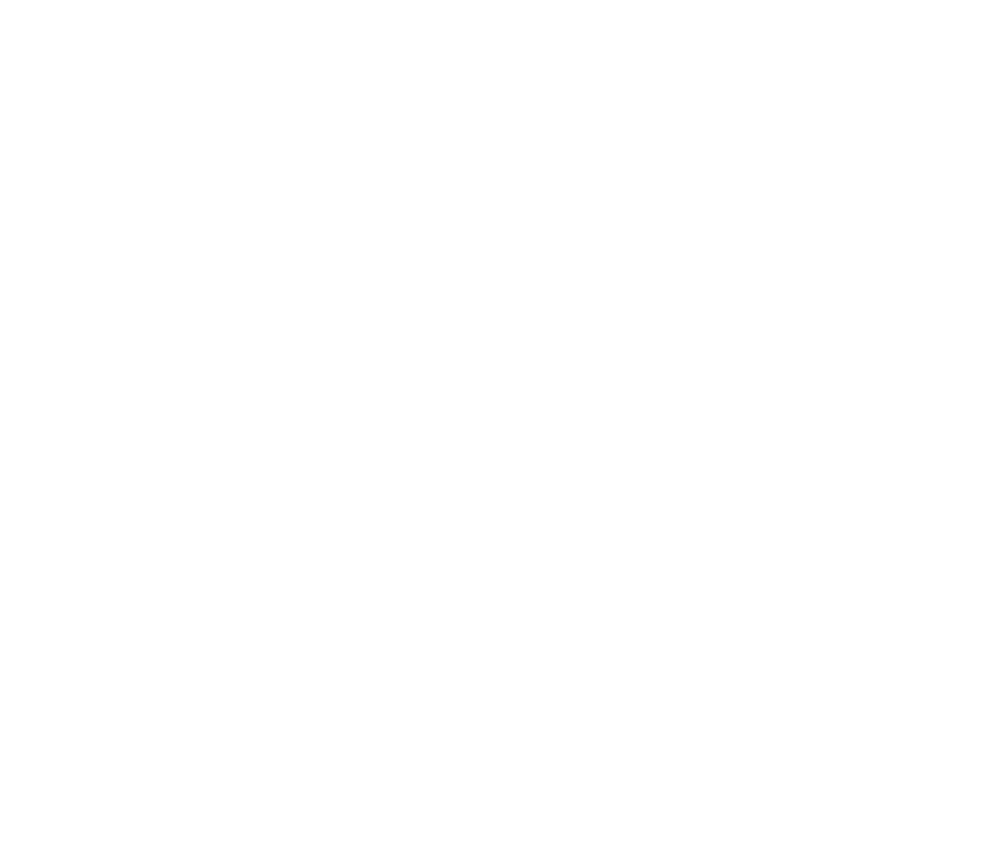
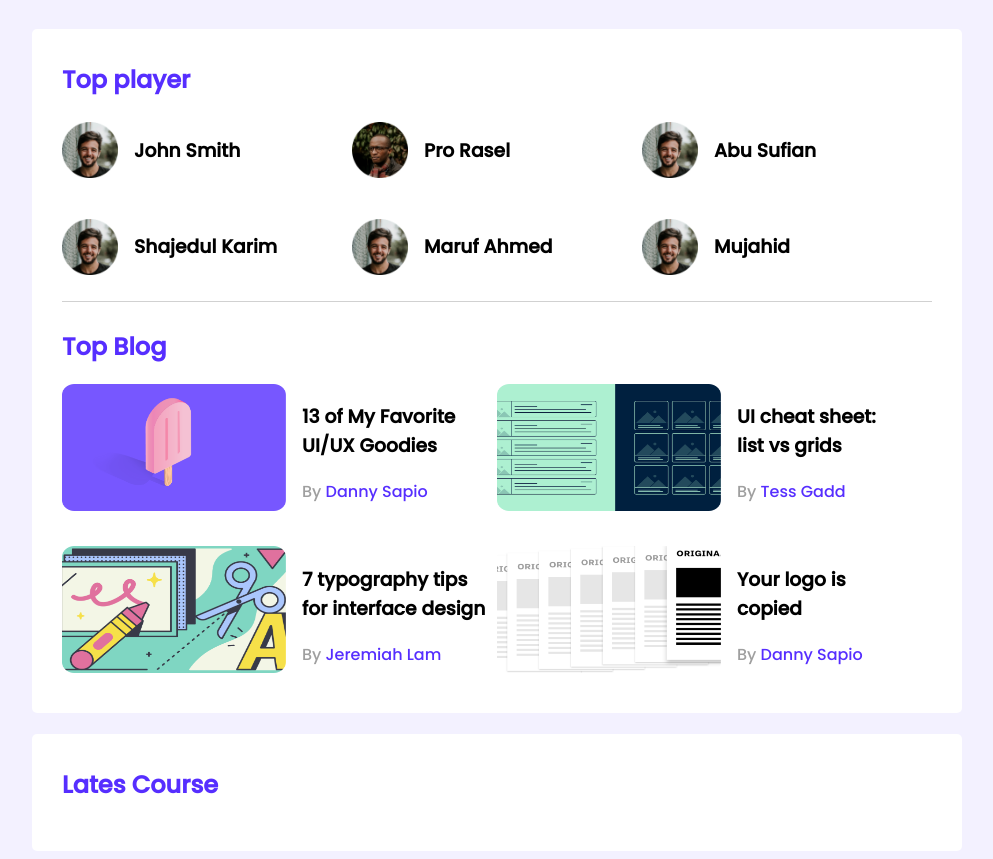
Before and after one commit to ibrahim448/laeder-board-css3, a plain HTML site: page index.html in a window 1280 px wide. Shown: the whole page, without its empty margins (143-1136 px from the left). Before the commit the page ends 800 px from the top, so only its background shows below. Drawn offline with Linux system fonts and the light colour scheme.

Commit message:
add-html

```diff
--- a/css/style.css
+++ b/css/style.css
@@ -0,0 +1,79 @@
+/* google*/
+@import url('https://fonts.googleapis.com/css2?family=Poppins:wght@500&display=swap');
+
+/* common style */
+body{
+    font-family: 'Poppins', sans-serif;
+    background: #F3F1FF;
+
+}
+hr{
+    border: 1px solid #D1D1D1;
+    border-bottom: none;
+    margin-bottom: 27px;
+}
+/* top players strat */
+.top-players{
+    margin-bottom: 21px;
+}
+main{
+    display: flex;
+    flex-direction: column;
+    align-items: center;
+}
+.container{
+    background-color: #FFFFFF;
+    width: 870px;
+    padding: 30px;
+    border-radius: 5px;
+    margin-top: 21px;
+}
+.section-title{
+    color: #562EFF;
+    font-size: 24px;
+    margin-top: 3px;
+}
+.players{
+    display: grid;
+    grid-template-columns: repeat(3, 1fr);
+    grid-row-gap: 30px;
+}
+.player{
+    display: flex;
+    align-items: center;
+}
+.player img{
+    width: 56px;
+    height: 56px;
+}
+.player-name{
+    margin-left: 16px;
+}
+
+/* top players end */
+
+/* Top Blog */
+.blogs{
+    display: grid;
+    grid-template-columns: repeat(2, 1fr);
+    grid-row-gap: 26px;
+}
+.blog{
+    display: flex;
+}
+.thumbnail img{
+    width: 224px;
+    height: 127px;
+}
+.blog-info{
+    margin-left: 16px;
+}
+.blog-author{
+    color: #9F9F9F;
+    font-size: 16px;
+}
+.blog-author a{
+    text-decoration: none;
+    color: #562EFF;
+    font-size: 16px;
+}
--- a/index.html
+++ b/index.html
@@ -9,6 +9,101 @@
     <link rel="stylesheet" href="css/style.css">
 </head>
 <body>
+    <!-- header start-->
+    <header>
+
+    </header>
+    <!-- header end -->
+
+    <main>
+        <section class="container">
+            <div class="top-players">
+                <h2 class="section-title">Top player</h2>
+                <div class="players">
+                    <div class="player">
+                        <img src="images/players/player-1.png" alt="">
+                        <h3 class="player-name">John Smith</h3>
+                    </div>
+                    <div class="player">
+                        <img src="images/players/player-2.png" alt="">
+                        <h3 class="player-name">Pro Rasel</h3>
+                    </div>
+                    <div class="player">
+                        <img src="images/players/player-1.png" alt="">
+                        <h3 class="player-name">Abu Sufian</h3>
+                    </div>
+                    <div class="player">
+                        <img src="images/players/player-1.png" alt="">
+                        <h3 class="player-name">Shajedul Karim</h3>
+                    </div>
+                    <div class="player">
+                        <img src="images/players/player-1.png" alt="">
+                        <h3 class="player-name">Maruf Ahmed</h3>
+                    </div>
+                    <div class="player">
+                        <img src="images/players/player-1.png" alt="">
+                        <h3 class="player-name">Mujahid</h3>
+                    </div>
+                </div>
+            </div>
+            <hr>
+
+            <div class="top-blog">
+                <h2 class="section-title">Top Blog</h2>
+                <div class="blogs">
+                    <article class="blog">
+                        <div class="thumbnail">
+                            <img src="images/blogs/blog-1.png" alt="">
+                        </div>
+                        <div class="blog-info">
+                            <h3 class="blog-title">13 of My Favorite <br>
+                                UI/UX Goodies</h2>
+                            <p class="blog-author">By <a href="">Danny Sapio</a></p>
+                        </div>
+                    </article>
+                    <article class="blog">
+                        <div class="thumbnail">
+                            <img src="images/blogs/blog-2.png" alt="">
+                        </div>
+                        <div class="blog-info">
+                            <h3 class="blog-title">UI cheat sheet: <br>
+                                list vs grids</h2>
+                            <p class="blog-author">By <a href="">Tess Gadd</a></p>
+                        </div>
+                    </article>
+                    <article class="blog">
+                        <div class="thumbnail">
+                            <img src="images/blogs/blog-3.png" alt="">
+                        </div>
+                        <div class="blog-info">
+                            <h3 class="blog-title">7 typography tips <br>
+                                for interface design</h2>
+                            <p class="blog-author">By <a href="">Jeremiah Lam</a></p>
+                        </div>
+                    </article>
+                    <article class="blog">
+                        <div class="thumbnail">
+                            <img src="images/blogs/blog-4.png" alt="">
+                        </div>
+                        <div class="blog-info">
+                            <h3 class="blog-title">Your logo is <br>
+                                copied</h2>
+                            <p class="blog-author">By <a href="">Danny Sapio</a></p>
+                        </div>
+                    </article>
+                </div>
+            </div>
+        </section>
+
+        <!-- Latest Courses -->
+        <section class="container">
+            <div class="lates-course">
+                <h2 class="section-title">Lates Course</h2>
+            </div>
+        </section>
+
+    </main>
+
 
 </body>
 </html>
```
